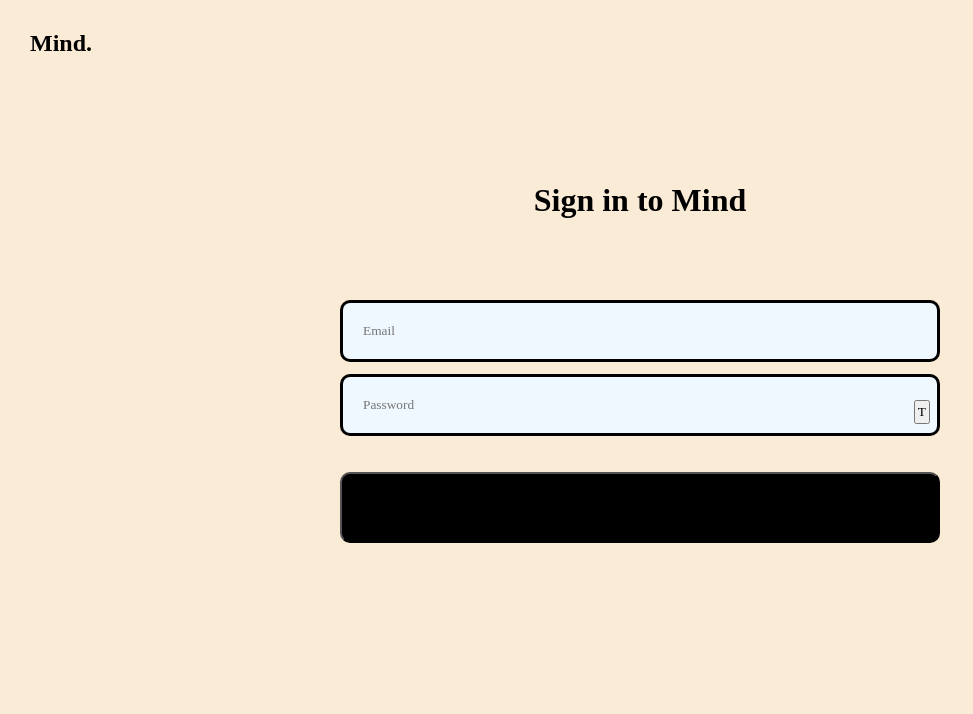
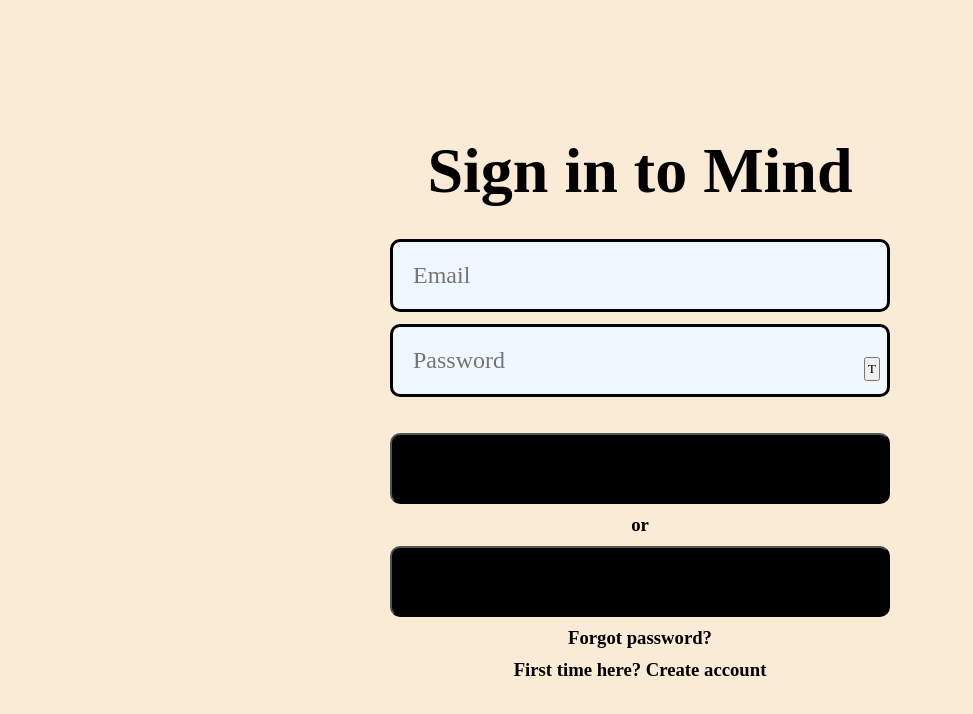
Before and after one commit to luanmxz/mind-client, a Next.js app: page /login in a window 1280 px wide. Shown: the top 714 px of the page, without its empty margins (0-973 px from the left). Built offline with nearby package versions, Linux system fonts and the light colour scheme.

Commit message:
ADD: Login Page prototype done

```diff
--- a/src/app/components/formInput/formInput.module.css
+++ b/src/app/components/formInput/formInput.module.css
@@ -19,4 +19,5 @@
     border-radius: 10px;
     border: 3px black solid;
     color: black;
+    font-size: x-large;
 }
--- a/src/app/globals.css
+++ b/src/app/globals.css
@@ -87,7 +87,7 @@
 }
 
 body {
-  color: rgb(var(--foreground-rgb));
+  color: black;
   background: linear-gradient(
       to bottom,
       transparent,
--- a/src/app/layout.tsx
+++ b/src/app/layout.tsx
@@ -6,8 +6,8 @@
 const youngSerif = Young_Serif({ weight: ['400'], subsets: ['latin'] });
 
 export const metadata: Metadata = {
-	title: 'Create Next App',
-	description: 'Generated by create next app',
+	title: 'Mind - Organize yourself',
+	description: 'Your secundary mind helping you to organize your life',
 };
 
 export default function RootLayout({
--- a/src/app/login/login-page.module.css
+++ b/src/app/login/login-page.module.css
@@ -7,25 +7,19 @@
     flex-direction: column;
     justify-content: center;
     align-items: center;
-}
-
-.mindAppHeader {
-    position: absolute;
-    color: black;
-    top: 30px;
-    left: 30px;
+    justify-items: auto;
 }
 
 .loginPageTitle {
     color: black;
-    font-size: xx-large;
+    font-size: 4rem;
+    margin: 25px;
 }
 
 .loginForm {
-    position: relative;
-    height: 400px;
-    width: 600px;
-    border-radius: 15px;
+    width: 100%;
+    max-width: 500px;
+    min-height: 120px;
     display: flex;
     flex-direction: column;
     justify-content: center;
@@ -36,7 +30,7 @@
     position: relative;
     display: flex;
     align-items: center;
-    width: inherit
+    width: inherit;
   }
 
 .showHideButton {
@@ -47,6 +41,23 @@
     padding: 2px;
   }
 
+.loginButtons {
+    display: flex;
+    flex-direction: column;
+    justify-content: space-between;
+    align-items: center;
+    width: 100%;
+}
+
+.loginButtons h3 {
+    color: black;
+    margin: 10px;
+}
+
+.loginButtons button:last-child {
+    margin-top: 0;
+}
+
 .signInButton {
     width: 100%;
     padding: 20px 60px;
@@ -56,3 +67,11 @@
     font-size: x-large;
     margin-top: 30px;
 }
+
+.otherOptions h3 {
+    display: flex;
+    flex-direction: column;
+    justify-content: center;
+    text-align: center;
+    margin: 10px;
+}
--- a/src/app/login/page.tsx
+++ b/src/app/login/page.tsx
@@ -6,17 +6,23 @@
 
 const LoginPage = () => {
 	function handleSubmit(e: any) {
+		console.log(e);
+		const email = e.target.elements[0].value;
+		const password = e.target.elements[1].value;
 		e.preventDefault();
+		fetch('http://localhost:3333/auth/signIn', {
+			method: 'POST',
+			headers: {
+				'Content-Type': 'application/json',
+			},
+			body: JSON.stringify({ email, password }),
+		});
 	}
 
 	const [visible, setVisible] = useState(false);
 
 	return (
 		<div className={styles.loginPage}>
-			<div className={styles.mindAppHeader}>
-				<h2>Mind.</h2>
-			</div>
-
 			<h1 className={styles.loginPageTitle}>Sign in to Mind</h1>
 
 			<form className={styles.loginForm} onSubmit={handleSubmit}>
@@ -34,7 +40,18 @@
 					</button>
 				</div>
 
-				<button className={styles.signInButton}>Log in</button>
+				<div className={styles.loginButtons}>
+					<button className={styles.signInButton}>Log in</button>
+
+					<h3>or</h3>
+
+					<button className={styles.signInButton}>Continue with Google</button>
+				</div>
+
+				<div className={styles.otherOptions}>
+					<h3>Forgot password?</h3>
+					<h3>First time here? Create account</h3>
+				</div>
 			</form>
 		</div>
 	);
```
